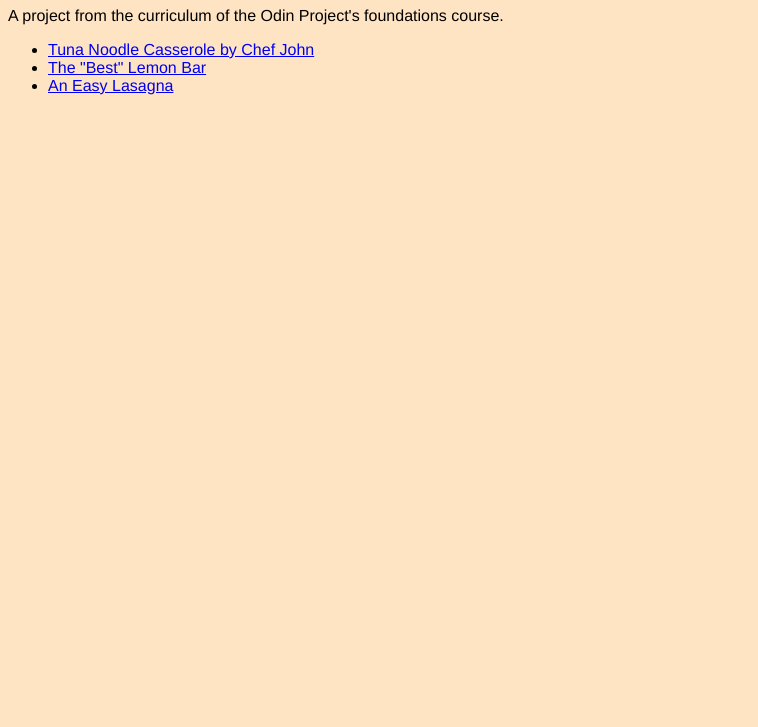
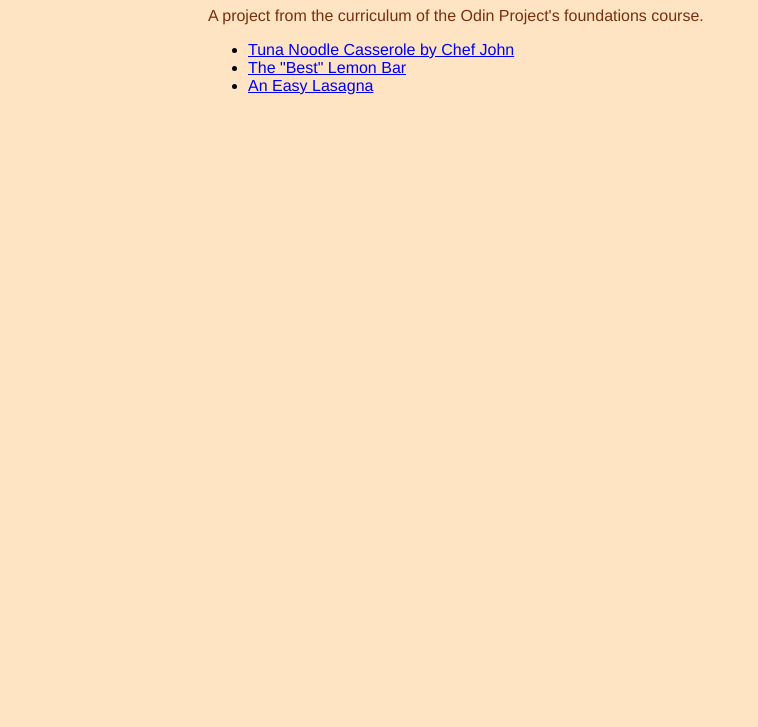
Before and after one commit to Andrewjdesigner/odin-recipes, a plain HTML site: page index.html in a window 1280 px wide. Shown: the part 73-800 px from the top of the page, without its empty margins (0-758 px from the left). Drawn offline with Linux system fonts and the light colour scheme.

Commit message:
Add container padding to main element.

```diff
--- a/css/main.css
+++ b/css/main.css
@@ -6,3 +6,11 @@ body {
 h1 {
     color: #8a2e09;
 }
+
+p {
+    color: rgb(119, 47, 14);
+}
+
+main {
+    padding: 0 200px;
+}
--- a/index.html
+++ b/index.html
@@ -9,6 +9,8 @@
     </head>
 
     <body>
+
+    <main>
         <h1>Odin Recipes</h1>
         <p>A project from the curriculum of the Odin Project's foundations course.</p>
         <ul>
@@ -16,7 +18,7 @@
             <li><a href="recipes/lemon-bars.html">The "Best" Lemon Bar</a></li>
             <li><a href="recipes/easy-lasagna.html">An Easy Lasagna</a></li>
         </ul>
-
+    </main>
 
     </body>
 </html>
```
